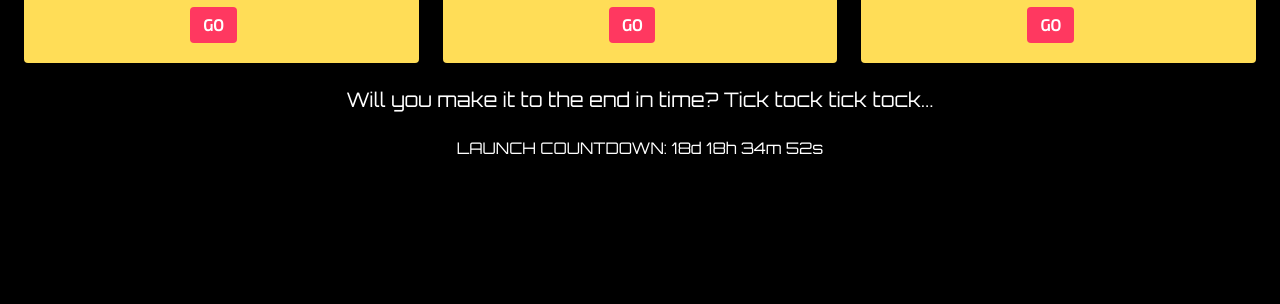
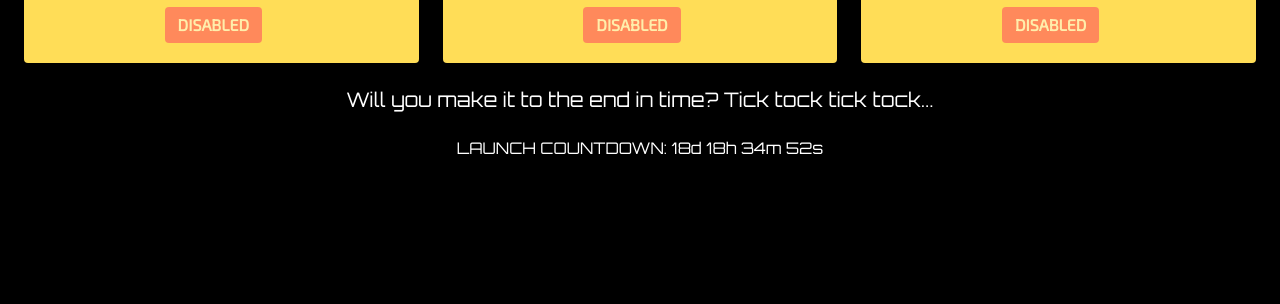
Before and after one commit to theultimatechallenge/temporarywelcome, a plain HTML site: page roomofmirrors.html in a window 1280 px wide. Shown: the part 524-828 px from the top of the page. Drawn offline with nearby package versions, Linux system fonts and the light colour scheme.

Commit message:
Update roomofmirrors.html

```diff
--- a/roomofmirrors.html
+++ b/roomofmirrors.html
@@ -150,7 +150,7 @@
           <p class="title center">
             CHALLENGE 2
           </p>
-          <a class="button is-danger"><strong>GO</strong></a>
+          <a class="button is-danger" disabled><strong>DISABLED</strong></a>
         </article>
       </div>
       <div class="tile is-parent">
@@ -158,7 +158,7 @@
         <p class="title has-text-centered">
           CHALLENGE 3
         </p>
-        <a class="button is-danger"><strong>GO</strong></a>
+        <a class="button is-danger" disabled><strong>DISABLED</strong></a>
       </article>
     </div>
     <div class="tile is-parent">
@@ -166,7 +166,7 @@
       <p class="title has-text-centered">
         CHALLENGE 4
       </p>
-      <a class="button is-danger"><strong>GO</strong></a>
+      <a class="button is-danger" disabled><strong>DISABLED</strong></a>
     </article>
   </div>
       </div>
```
